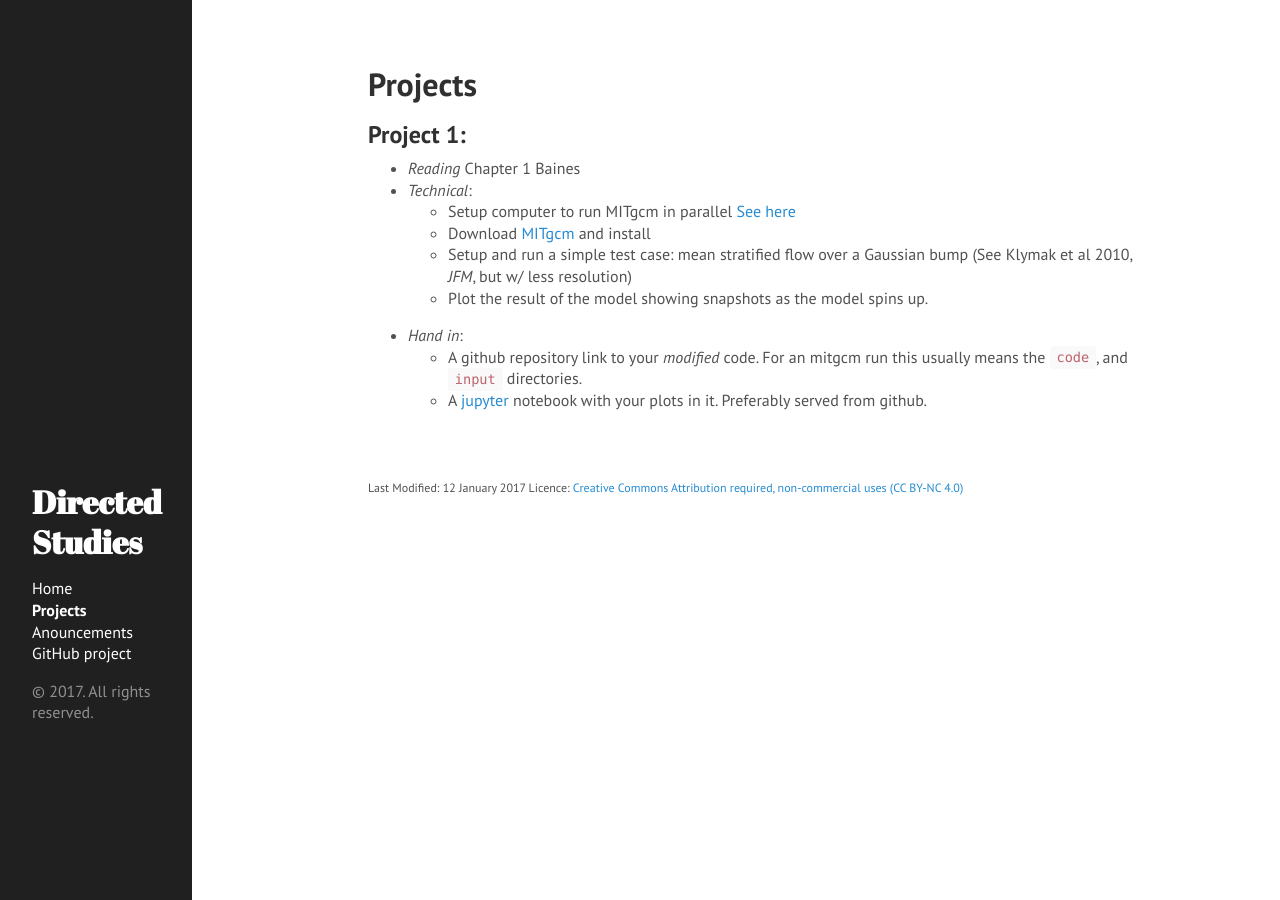
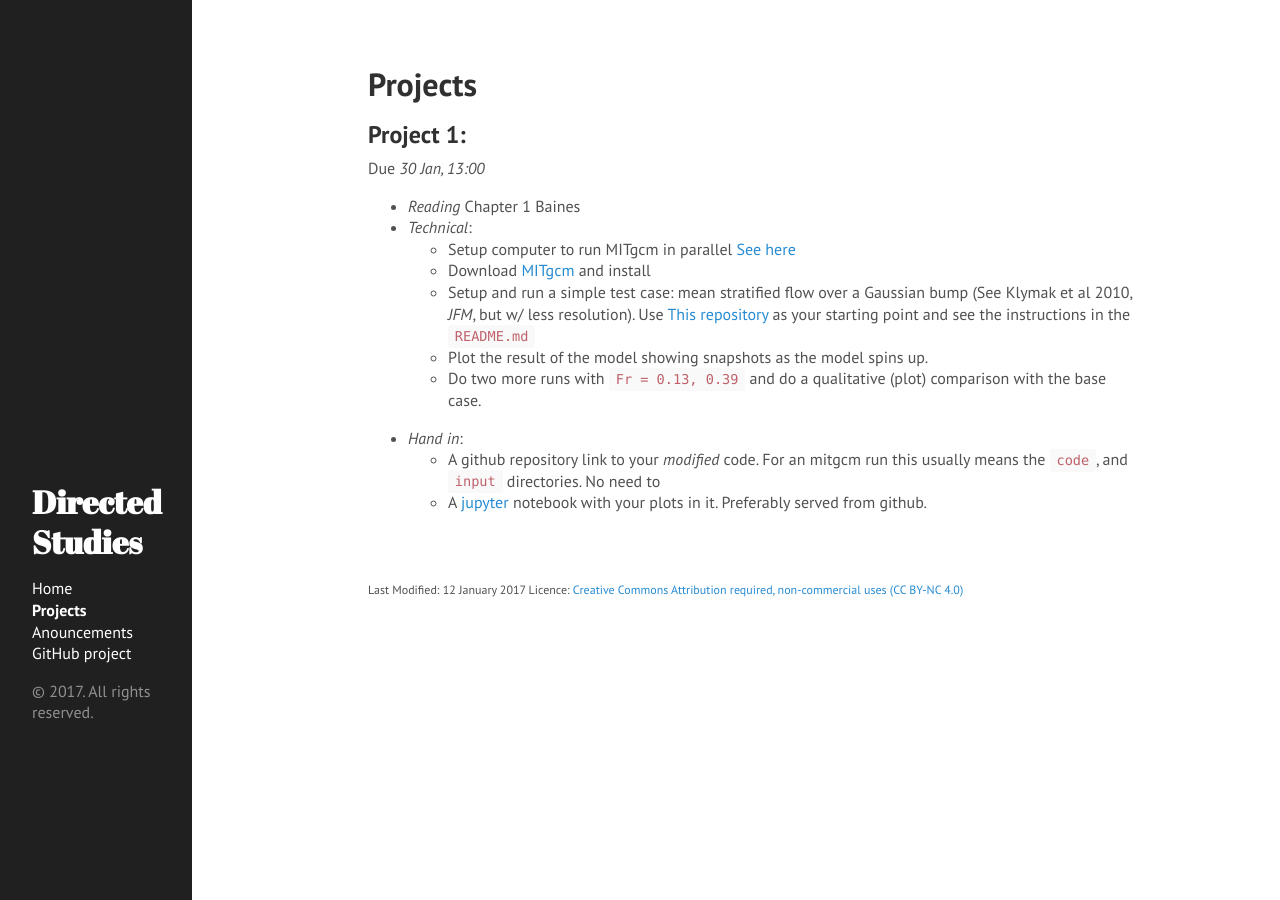
Before and after one commit to jklymak/DirStu17, a Jekyll site: the page built from docs/Projects/index.md, in a window 1280 px wide. Built offline with Jekyll 4.4.1, drawn with Linux system fonts in a browser that asks for light colours.

Commit message:
Working Version

```diff
--- a/docs/Projects/index.md
+++ b/docs/Projects/index.md
@@ -5,12 +5,15 @@ title: Projects
 
 ## Project 1:
 
+Due *30 Jan, 13:00*
+
    - *Reading* Chapter 1 Baines
    - *Technical*:
       - Setup computer to run MITgcm in parallel [See here](./install/)
       - Download [MITgcm](http://mitgcm.org) and install
-      - Setup and run a simple test case: mean stratified flow over a Gaussian bump (See Klymak et al 2010, *JFM*, but w/ less resolution)
+      - Setup and run a simple test case: mean stratified flow over a Gaussian bump (See Klymak et al 2010, *JFM*, but w/ less resolution).  Use [This repository](https://github.com/jklymak/MITgcmExampleSteadyGauss) as your starting point and see the instructions in the `README.md`
       - Plot the result of the model showing snapshots as the model spins up.
+      - Do two more runs with `Fr =  0.13, 0.39` and do a qualitative (plot) comparison with the base case.
    - *Hand in*:
-      - A github repository link to your *modified* code.  For an mitgcm run this usually means the `code`, and `input` directories.
+      - A github repository link to your *modified* code.  For an mitgcm run this usually means the `code`, and `input` directories.  No need to
       - A [jupyter](http://jupyter.org) notebook with your plots in it.  Preferably served from github.
```
